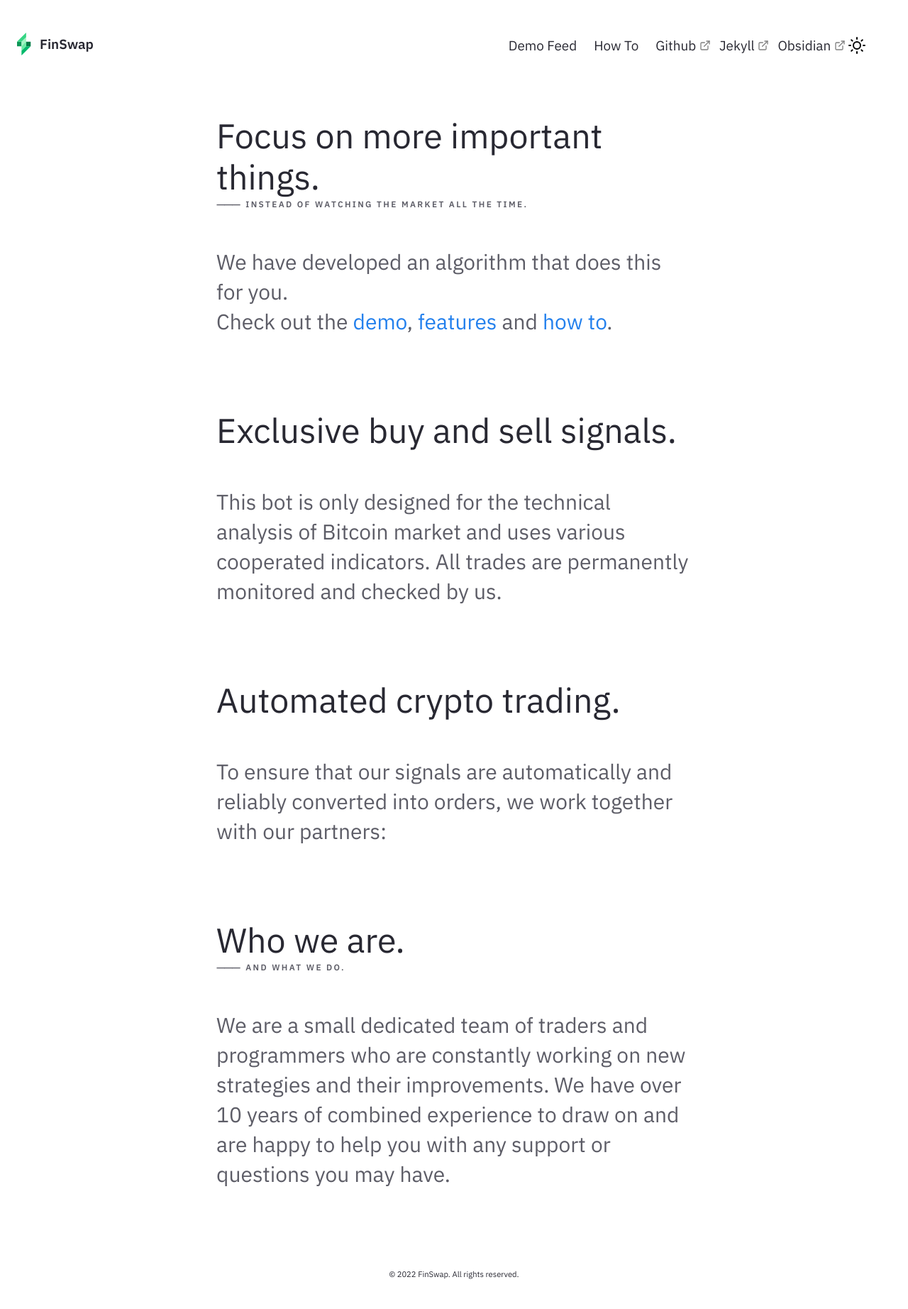
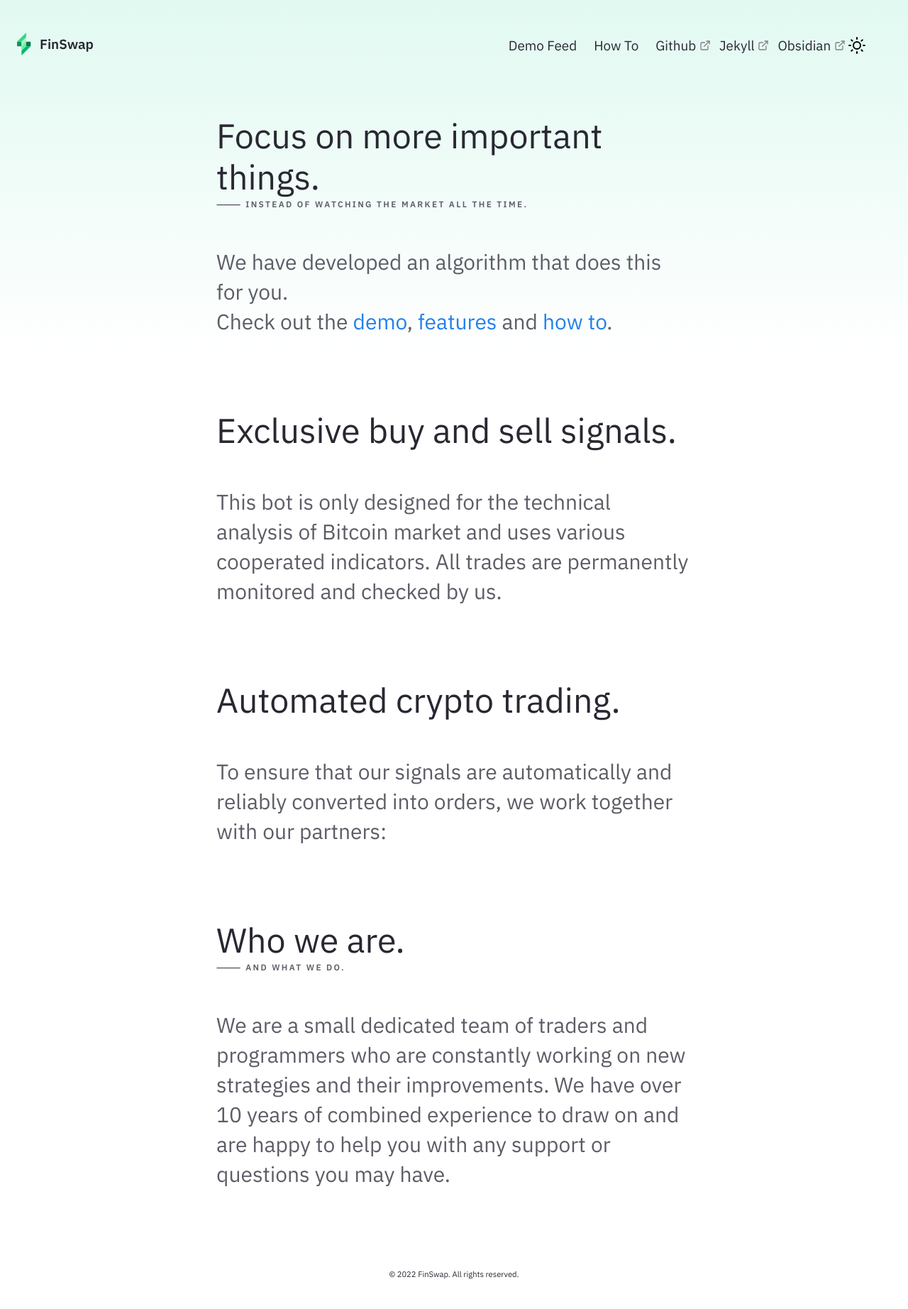
Before and after one commit to kevinroku/nroku.github.io, a Jekyll site: the page built from pages/index.md, in a window 1280 px wide. Shown: the whole page at 71% size. Built offline with Jekyll 4.4.1, drawn with Linux system fonts in a browser that asks for light colours.

Commit message:
Update Post.html

```diff
--- a/_layouts/Post.html
+++ b/_layouts/Post.html
@@ -72,6 +72,7 @@
 </head>
 
 <body>
+    <p style="position: absolute; width: 100%; margin: -24px; background: linear-gradient(0deg, transparent, #e1f9f1); height: 500px; z-index: -1;"></p>
     <main>
     {%- include Nav.html -%}
     <section class="section">
```
